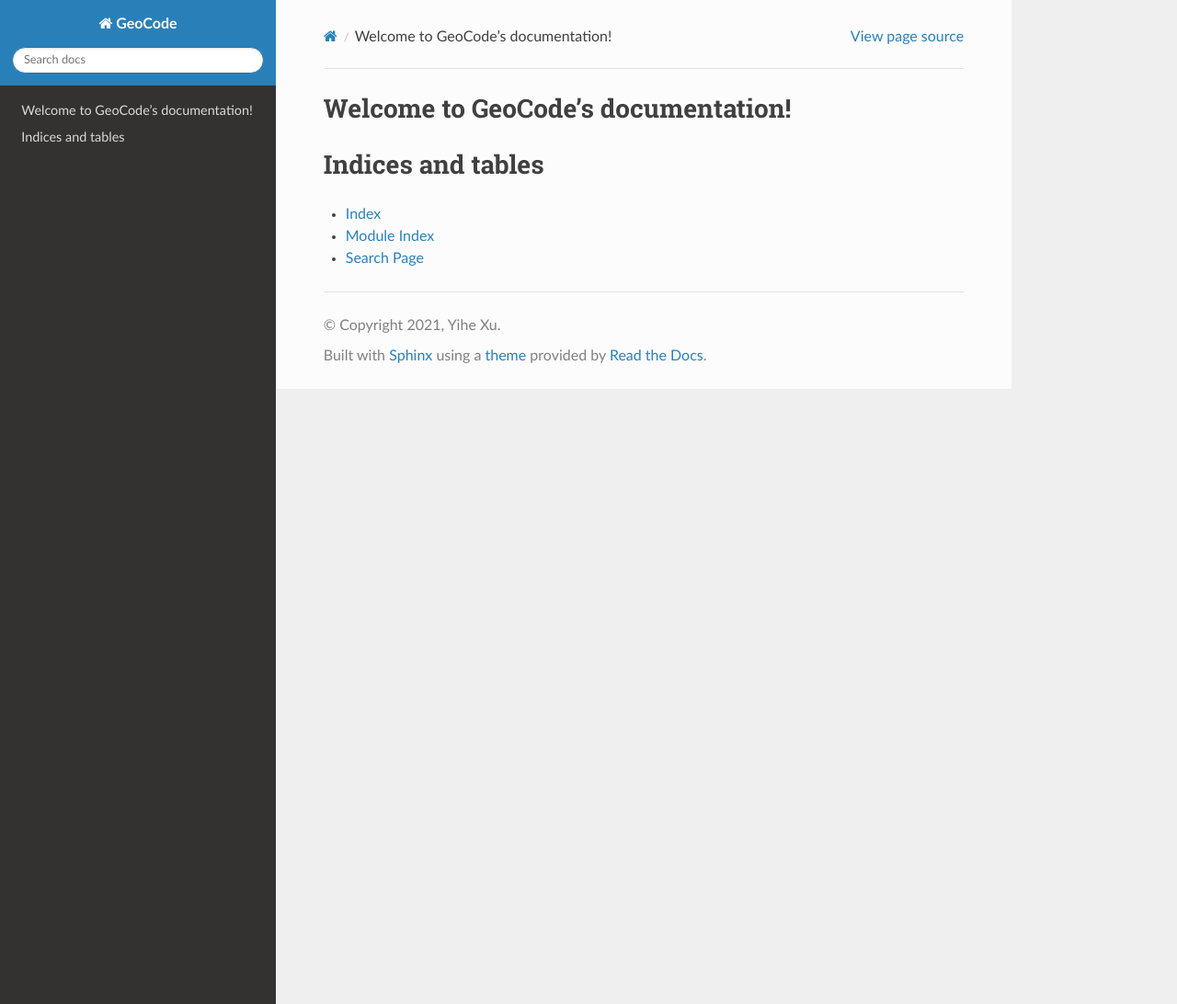
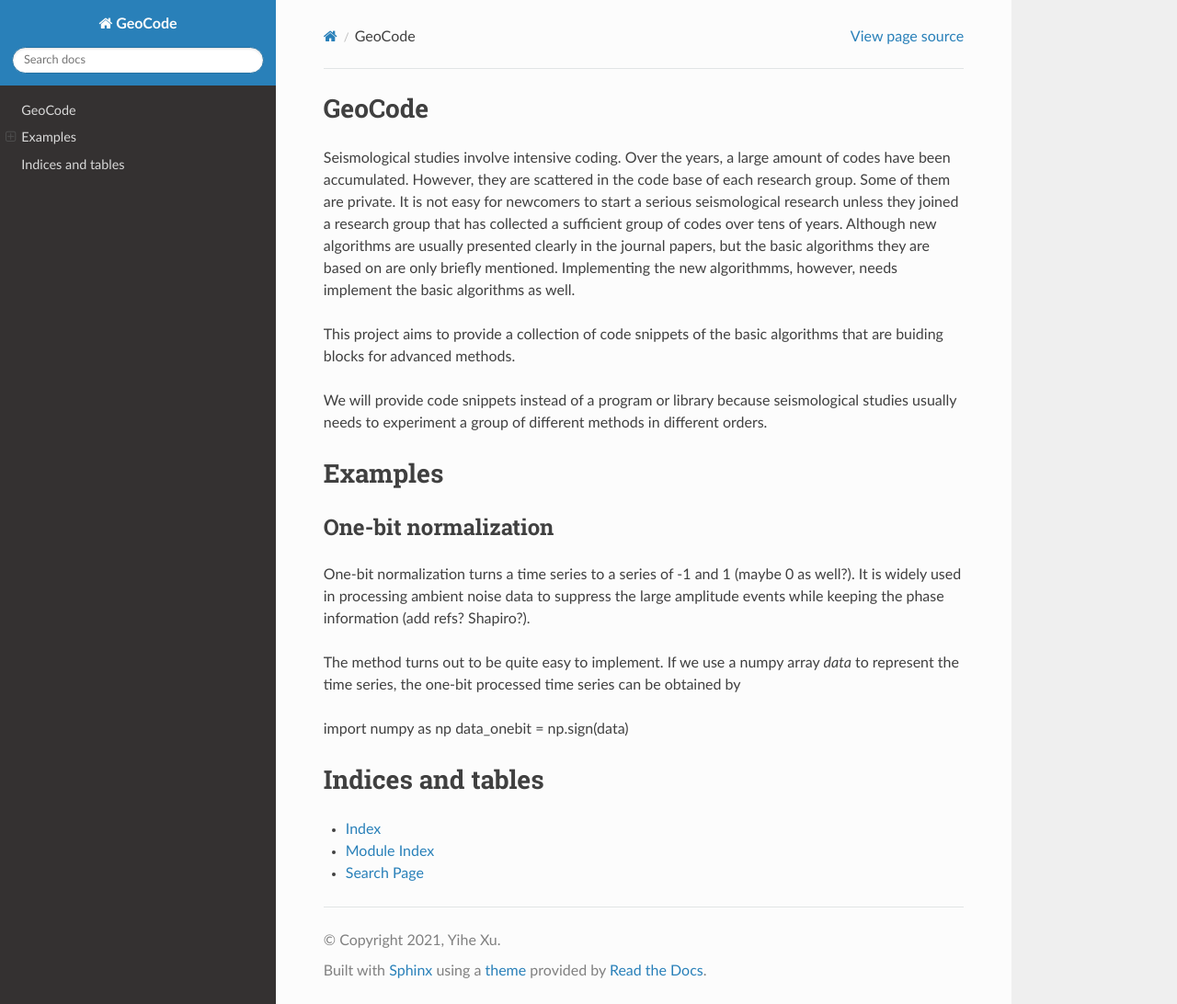
Before and after one commit to blazing216/GeoCodeLib, a Sphinx documentation site: the page built from docs/index.rst, in a window 1280 px wide and 1092 px high. Shown: the whole window at 92% size. Built offline with Sphinx 7.4.7 and the Read the Docs theme 2.0.0, drawn with Linux system fonts in a browser that asks for light colours.

Commit message:
add one-bit example

```diff
--- a/docs/index.rst
+++ b/docs/index.rst
@@ -3,8 +3,31 @@
    You can adapt this file completely to your liking, but it should at least
    contain the root `toctree` directive.
 
-Welcome to GeoCode's documentation!
+GeoCode
 ===================================
+
+Seismological studies involve intensive coding. Over the years, a large amount of codes have been accumulated. However, they are scattered in the code base of each research group. Some of them are private. It is not easy for newcomers to start a serious seismological research unless they joined a research group that has collected a sufficient group of codes over tens of years.
+Although new algorithms are usually presented clearly in the journal papers, but the basic algorithms they are based on are only briefly mentioned. Implementing the new algorithmms, however, needs implement the basic algorithms as well.
+
+This project aims to provide a collection of code snippets of the basic algorithms that are buiding blocks for advanced methods.
+
+We will provide code snippets instead of a program or library because seismological studies usually needs to experiment a group of different methods in different orders.
+
+Examples
+==================================
+
+One-bit normalization
+---------------------------------
+
+One-bit normalization turns a time series to a series of -1 and 1 (maybe 0 as well?). It is widely used in processing ambient noise data to suppress the large amplitude events while keeping the phase information (add refs? Shapiro?).
+
+The method turns out to be quite easy to implement. If we use a numpy array `data` to represent the time series, the one-bit processed time series can be obtained by
+
+import numpy as np
+data_onebit = np.sign(data)
+
+
+
 
 .. toctree::
    :maxdepth: 2
```
